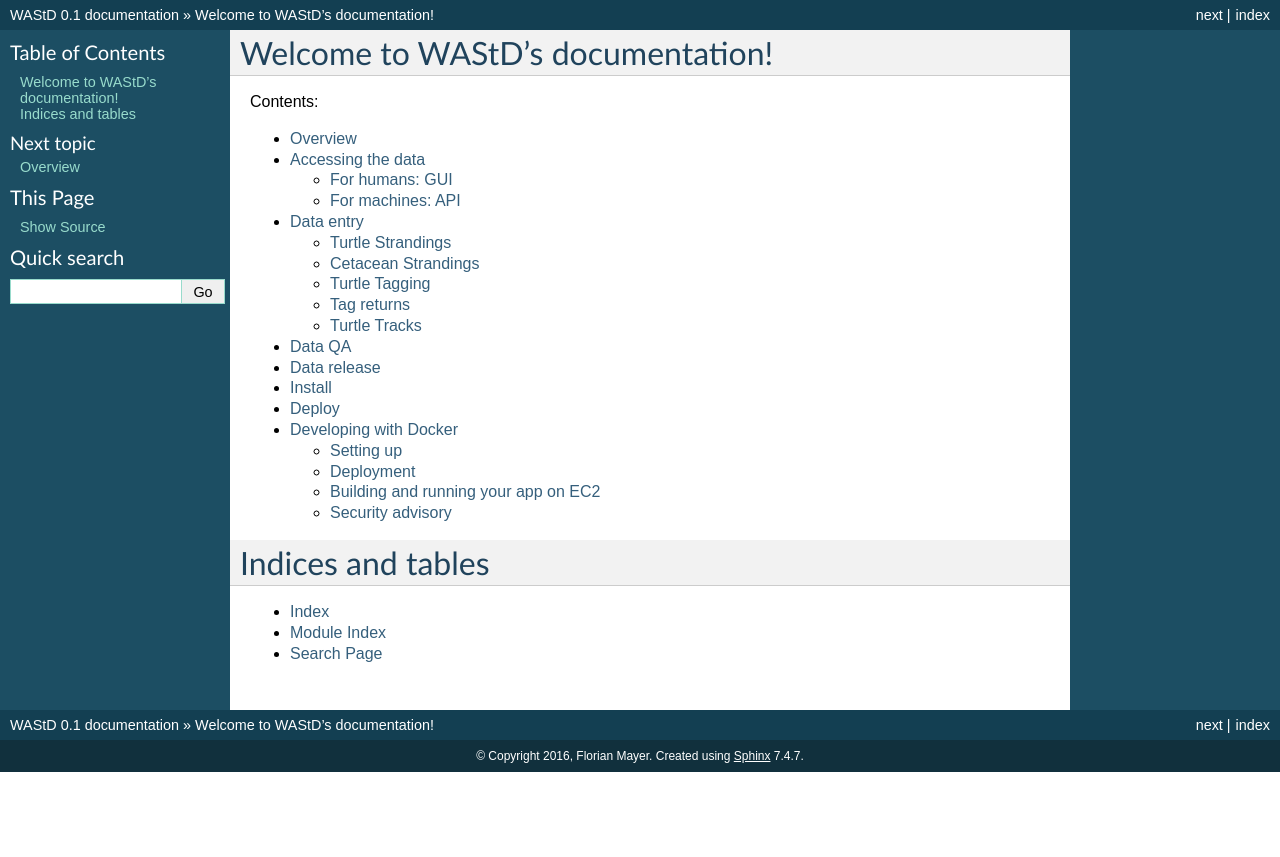
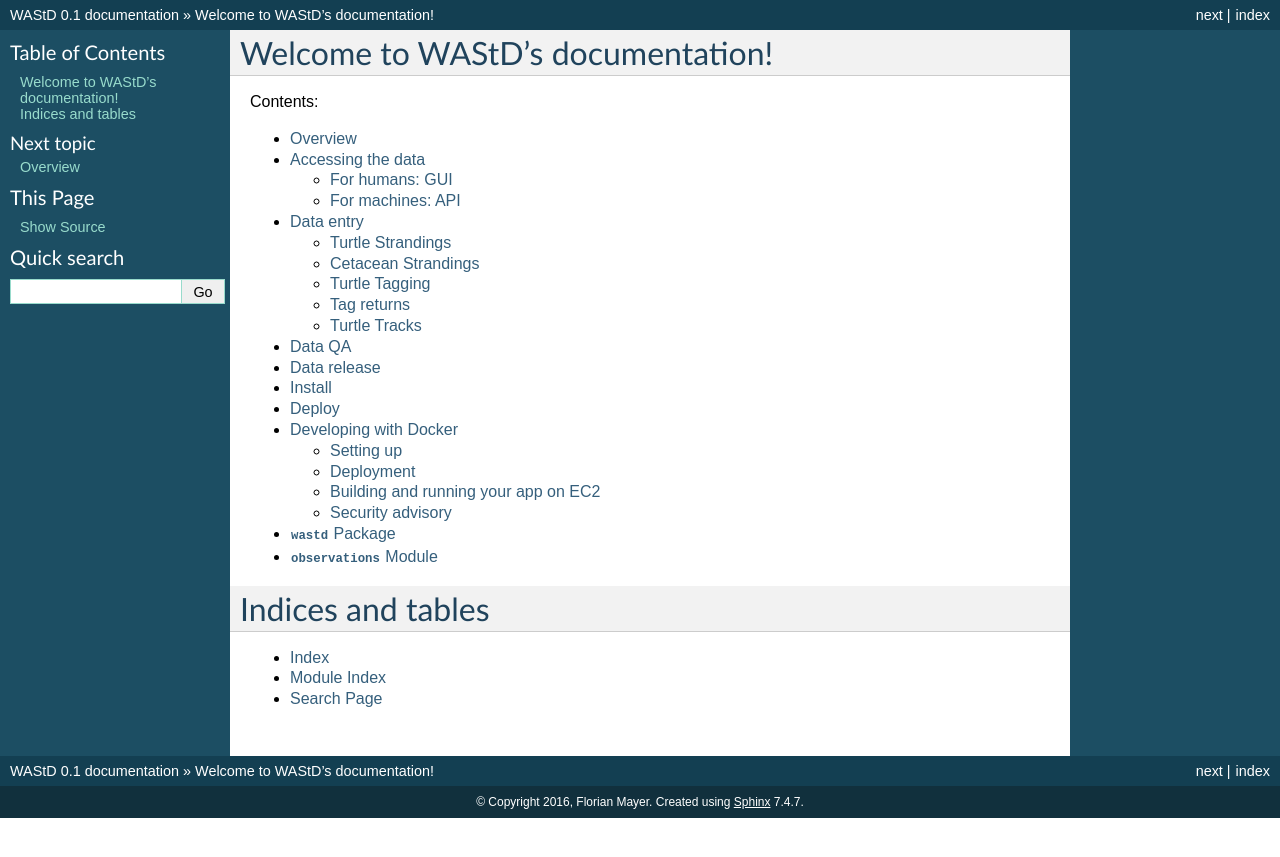
Before and after one commit to dbca-wa/wastd, a Sphinx documentation site: the page built from docs/index.rst, in a window 1280 px wide. Shown: the top 857 px of the page. Built offline with Sphinx 7.4.7, drawn with Linux system fonts in a browser that asks for light colours; pages that are not in the unit, such as notebooks, are missing from menus.

Commit message:
stubs for autodoc

```diff
--- /dev/null
+++ b/docs/code.rst
@@ -0,0 +1,10 @@
+:mod:`wastd` Package
+---------------------
+
+:mod:`observations` Module
+--------------------
+
+.. automodule:: wastd
+    :members:
+    :undoc-members:
+    :show-inheritance:
--- a/docs/conf.py
+++ b/docs/conf.py
@@ -28,7 +28,7 @@ import sys
 
 # Add any Sphinx extension module names here, as strings. They can be extensions
 # coming with Sphinx (named 'sphinx.ext.*') or your custom ones.
-extensions = []
+extensions = ['sphinx.ext.autodoc',]
 
 # Add any paths that contain templates here, relative to this directory.
 templates_path = ['_templates']
@@ -73,11 +73,11 @@ exclude_patterns = ['_build']
 # default_role = None
 
 # If true, '()' will be appended to :func: etc. cross-reference text.
-# add_function_parentheses = True
+add_function_parentheses = True
 
 # If true, the current module name will be prepended to all description
 # unit titles (such as .. function::).
-# add_module_names = True
+add_module_names = True
 
 # If true, sectionauthor and moduleauthor directives will be shown in the
 # output. They are ignored by default.
--- a/docs/index.rst
+++ b/docs/index.rst
@@ -18,6 +18,7 @@ Contents:
    deploy
    docker_ec2
    tests
+   code
 
 
 
```
